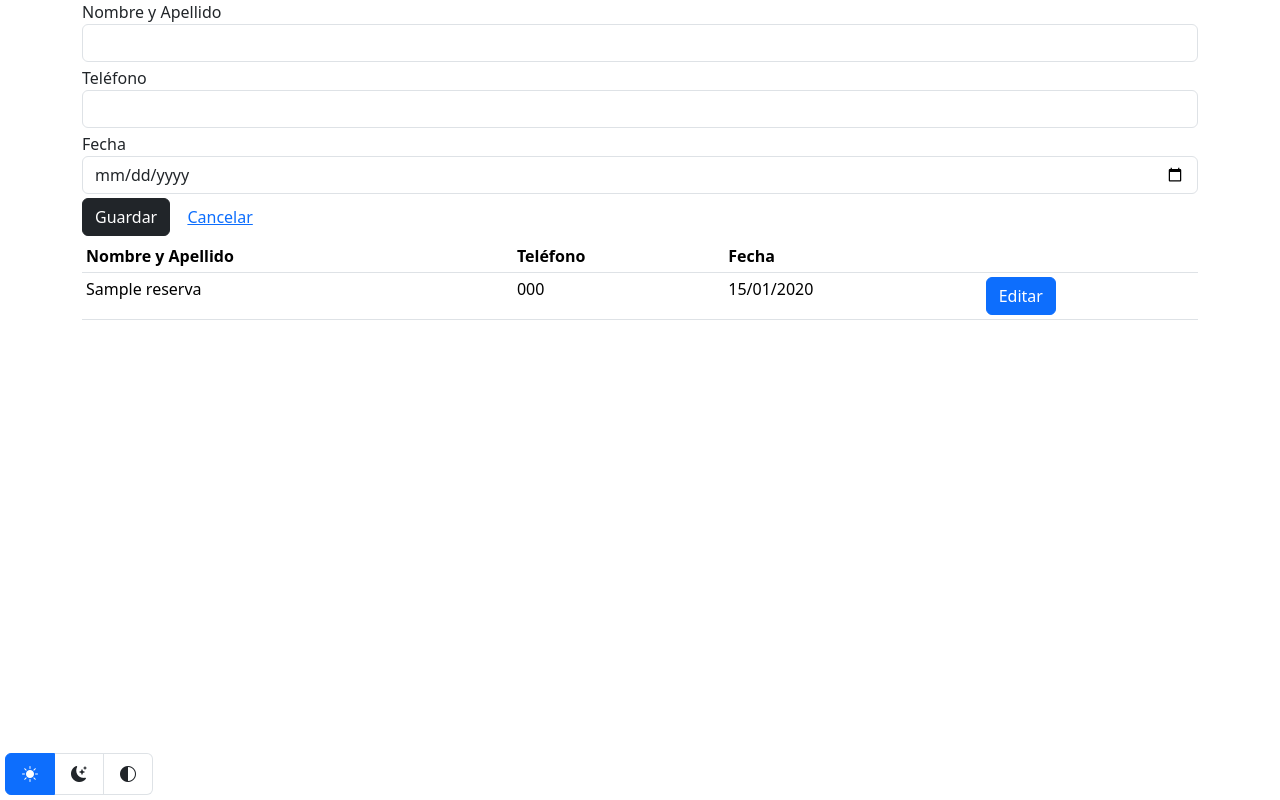
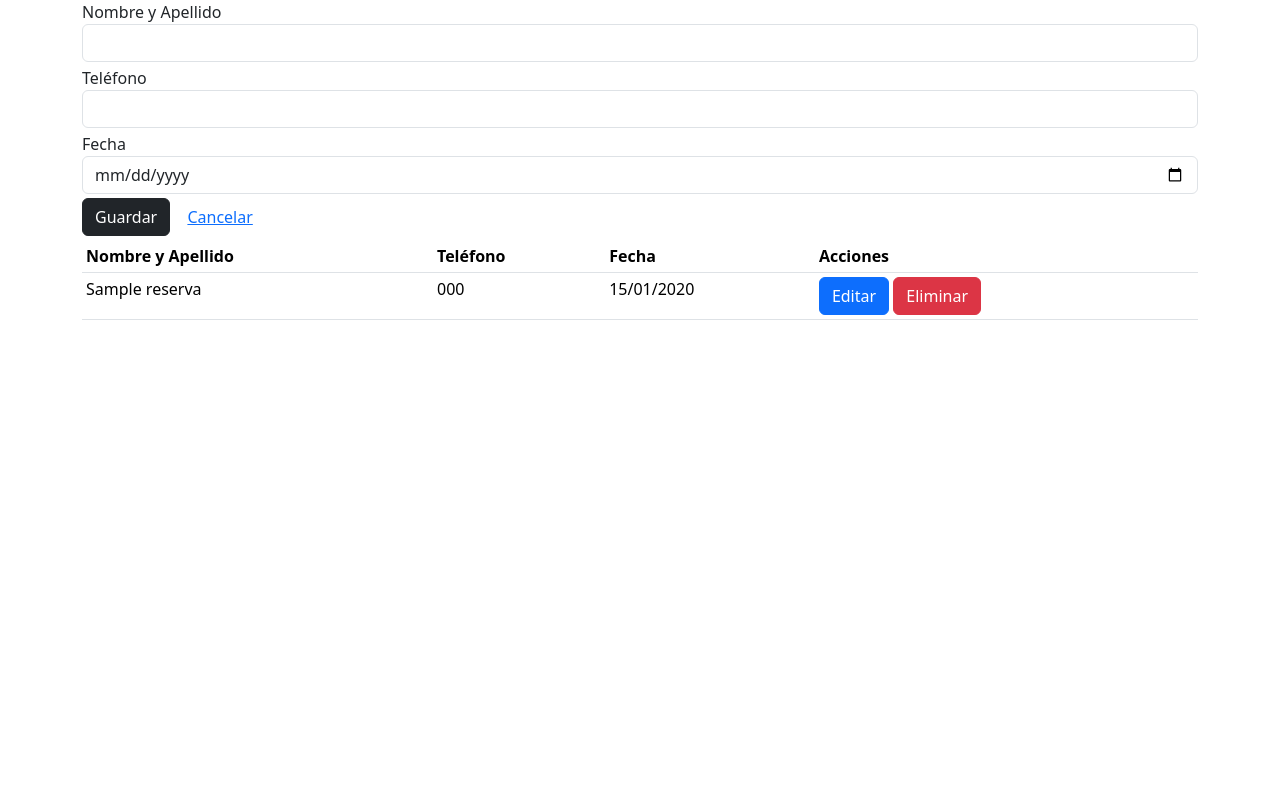
Before and after one commit to MrDaplyere/flask, a Flask app: page / in a window 1280 px wide. Run offline with Flask 3, Linux system fonts and the light colour scheme; tables that the repository leaves empty or names only in its code hold one stand-in row (values such as "Sample post"); some libraries are stand-ins or nearby versions.

Commit message:
Update app.html

```diff
--- a/templates/app.html
+++ b/templates/app.html
@@ -3,20 +3,15 @@
 <head>
     <meta charset="UTF-8">
     <meta name="viewport" content="width=device-width, initial-scale=1.0">
-
     <link href="https://cdn.jsdelivr.net/npm/bootstrap@5.3.3/dist/css/bootstrap.min.css" rel="stylesheet" integrity="sha384-QWTKZyjpPEjISv5WaRU9OFeRpok6YctnYmDr5pNlyT2bRjXh0JMhjY6hW+ALEwIH" crossorigin="anonymous">
-
     <script src="https://code.jquery.com/jquery-3.7.1.min.js" integrity="sha256-/JqT3SQfawRcv/BIHPThkBvs0OEvtFFmqPF/lYI/Cxo=" crossorigin="anonymous"></script>
-
     <script src="https://js.pusher.com/8.2.0/pusher.min.js"></script>
-
     <title>App</title>
 </head>
 <body>
     <div class="container">
         <form id="frmReservas" method="post">
             <input type="hidden" id="id" name="id">
-
             <div class="mb-1">
                 <label for="nombre_apellido">Nombre y Apellido</label>
                 <input type="text" id="nombre_apellido" name="nombre_apellido" class="form-control">
@@ -40,7 +35,7 @@
                     <th>Nombre y Apellido</th>
                     <th>Teléfono</th>
                     <th>Fecha</th>
-            <th></th>
+                    <th>Acciones</th>
                 </tr>
             </thead>
             <tbody id="tbodyReservas"></tbody>
@@ -48,63 +43,6 @@
     </div>
 
     <script src="https://cdn.jsdelivr.net/npm/bootstrap@5.3.3/dist/js/bootstrap.bundle.min.js" integrity="sha384-YvpcrYf0tY3lHB60NNkmXc5s9fDVZLESaAA55NDzOxhy9GkcIdslK1eN7N6jIeHz" crossorigin="anonymous"></script>
-
-    <link rel="stylesheet" href="https://cdn.jsdelivr.net/npm/bootstrap-icons@1.11.3/font/bootstrap-icons.min.css">
-    <div class="app-float-button bg-body" style="z-index: 3; position: fixed; bottom: 5px; left: 5px; cursor: pointer;">
-        <ul class="list-group list-group-horizontal">
-            <li class="list-group-item" data-bs-theme-value="light">
-                <i class="bi bi-sun-fill"></i>
-            </li>
-            <li class="list-group-item" data-bs-theme-value="dark">
-                <i class="bi bi-moon-stars-fill"></i>
-            </li>
-            <li class="list-group-item" data-bs-theme-value="auto">
-                <i class="bi bi-circle-half"></i>
-            </li>
-        </ul>
-    </div>
-    <script>
-        // Bootstrap theme toggler script (manteniendo el código existente)
-        var bootstrapTheme = localStorage.getItem("theme");
-        function getPreferredTheme() {
-            if (bootstrapTheme) {
-                return bootstrapTheme;
-            }
-            return window.matchMedia("(prefers-color-scheme: dark)").matches ? "dark" : "light";
-        }
-
-        function setTheme(theme) {
-            if (theme === "auto" && window.matchMedia("(prefers-color-scheme: dark)").matches) {
-                document.documentElement.setAttribute("data-bs-theme", "dark");
-            } else {
-                document.documentElement.setAttribute("data-bs-theme", theme === "auto" ? "light" : theme);
-            }
-        }
-
-        function showActiveTheme(theme) {
-            $("[data-bs-theme-value]").removeClass("bg-primary text-white active");
-            $(`[data-bs-theme-value="${theme}"]`).addClass("bg-primary text-white active");
-        }
-
-        $(document).on("click", '[data-bs-theme-value]', function () {
-            const theme = this.getAttribute("data-bs-theme-value");
-            localStorage.setItem("theme", theme);
-            setTheme(theme);
-            showActiveTheme(theme);
-        });
-
-        window.matchMedia("(prefers-color-scheme: dark)").addEventListener("change", function () {
-            if (!["light", "dark"].includes(bootstrapTheme)) {
-                setTheme(getPreferredTheme());
-            }
-        });
-
-        document.addEventListener("DOMContentLoaded", function () {
-            setTheme(bootstrapTheme);
-            showActiveTheme(getPreferredTheme());
-        });
-    </script>
-
     <script>
         window.addEventListener("load", function () {
             function buscar() {
@@ -118,6 +56,7 @@
                             <td>${reserva["Fecha"]}</td>
                             <td>
                                 <button class="btn btn-primary btn-editar" data-id="${reserva["Id_Reserva"]}">Editar</button>
+                                <button class="btn btn-danger btn-eliminar" data-id="${reserva["Id_Reserva"]}">Eliminar</button>
                             </td>
                         </tr>`);
                     }
@@ -137,10 +76,20 @@
                 });
             });
 
+            $(document).on("click", ".btn-eliminar", function () {
+                var id = $(this).attr("data-id");
+                if (confirm("¿Está seguro de que desea eliminar esta reserva?")) {
+                    $.post("/eliminar", {id: id}, function () {
+                        buscar();
+                    });
+                }
+            });
+
             $("#frmReservas").submit(function (event) {
                 event.preventDefault();
                 $.post("/guardar", $(this).serialize(), function () {
                     $("#frmReservas").get(0).reset();
+                    buscar();
                 });
             }).on("reset", function () {
                 $("#id").val("");
@@ -152,7 +101,6 @@
             });
 
             var channel = pusher.subscribe("canalReservas");
-
             channel.bind("registroReserva", function (reserva) {
                 buscar();
             });
```
Lines whose indentation alone changed are shown as unchanged.
